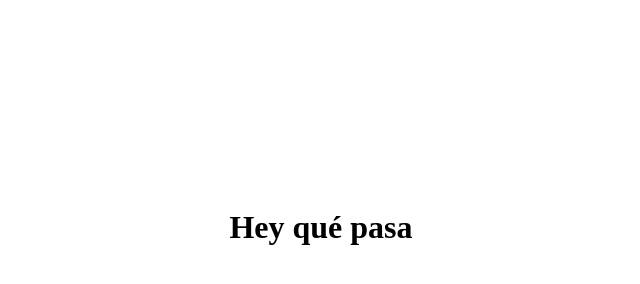
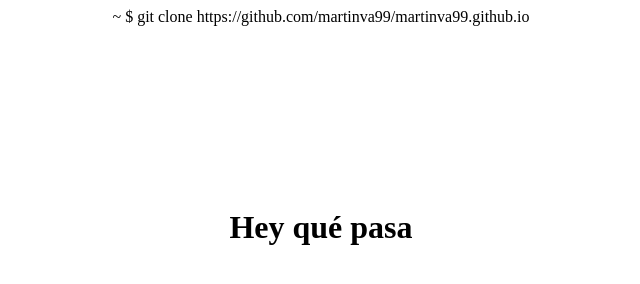
Before and after one commit to martinva99/paginamartin, a plain HTML site: page index.html in a window 1280 px wide. Shown: the whole page, without its empty margins (319-959 px from the left). Drawn offline with Linux system fonts and the light colour scheme.

Commit message:
Update index.html

```diff
--- a/index.html
+++ b/index.html
@@ -1,6 +1,6 @@
 <!doctype html>
 <html class="no-js" lang="">
-
+~ $ git clone https://github.com/martinva99/martinva99.github.io
 <head>
 <title>Página Web Martín Veiga</title>
   <style>
```
